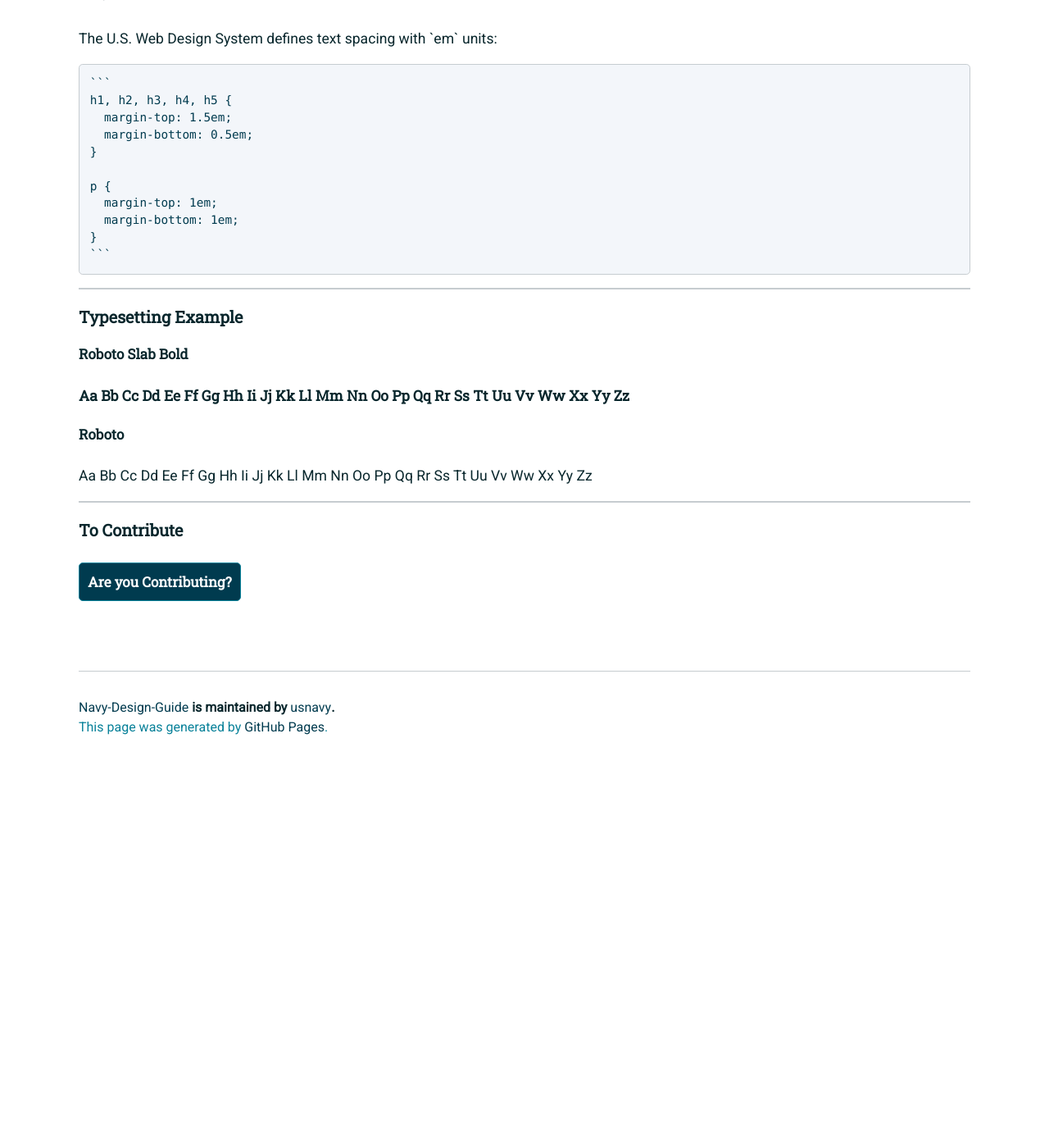
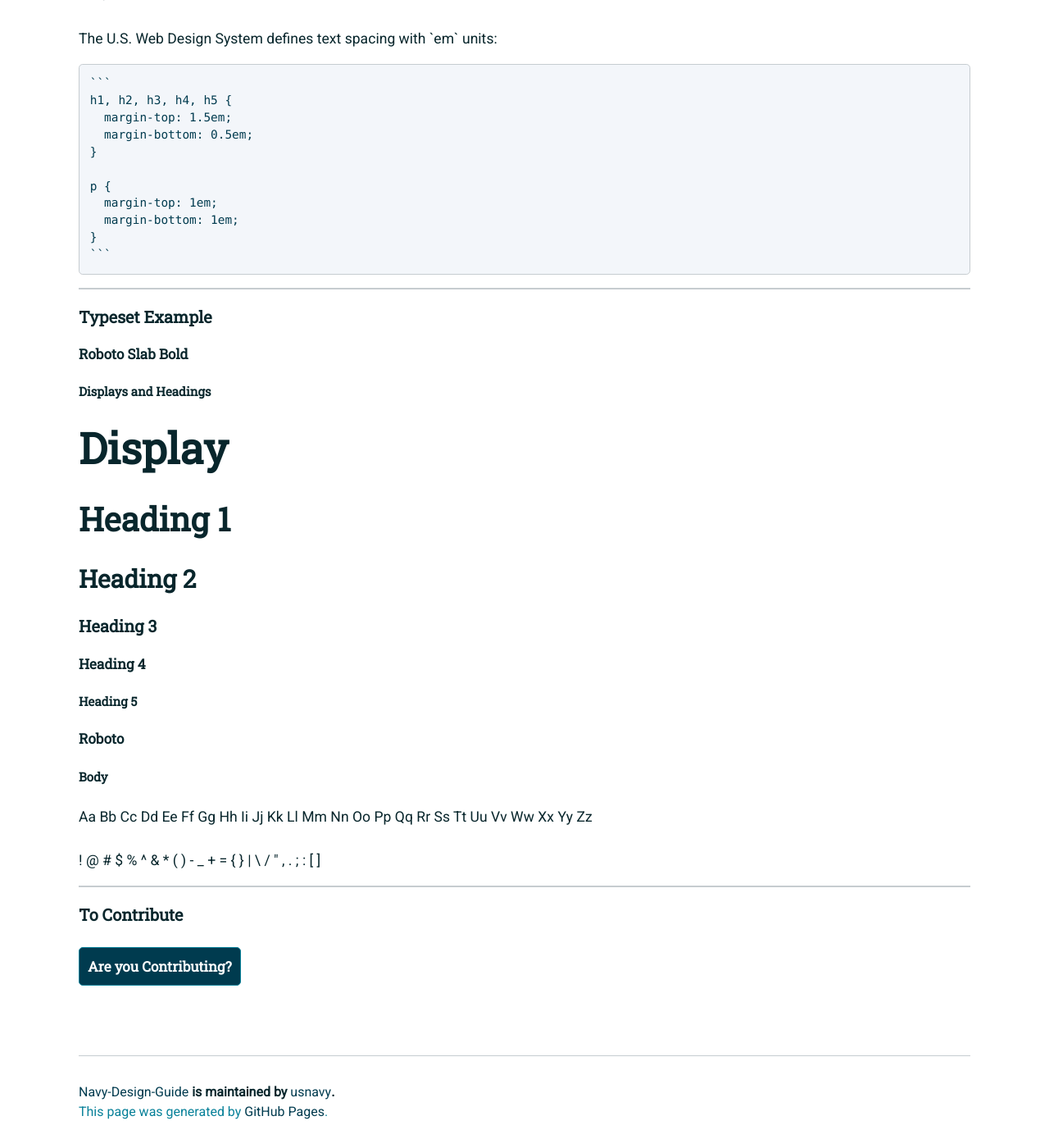
Before and after one commit to usnavy/Navy-Design-Guide, a Jekyll site: the page built from typesetting.md, in a window 1280 px wide and 1400 px high, scrolled down 1726 px. Shown: the whole window at 82% size. Built offline with Jekyll 4.4.1, drawn with Linux system fonts in a browser that asks for light colours; our own code applies the rules of GitHub Pages for plain Markdown files; before the commit the page ends 2657 px from its top, so only the background shows below that.

Commit message:
Update typesetting.md

```diff
--- a/typesetting.md
+++ b/typesetting.md
@@ -57,16 +57,26 @@ p {
 
 <hr>
 
-### Typesetting Example
+### Typeset Example
 
 #### Roboto Slab Bold
-<p class="roboto-slab">
+##### Displays and Headings
+
+<display>Display</display>
+# Heading 1
+## Heading 2
+### Heading 3
+#### Heading 4
+##### Heading 5
+
+#### Roboto
+##### Body
+<p class="roboto">
 Aa Bb Cc Dd Ee Ff Gg Hh Ii Jj Kk Ll Mm Nn Oo Pp Qq Rr Ss Tt Uu Vv Ww Xx Yy Zz
 </p>
 
-#### Roboto
 <p class="roboto">
-Aa Bb Cc Dd Ee Ff Gg Hh Ii Jj Kk Ll Mm Nn Oo Pp Qq Rr Ss Tt Uu Vv Ww Xx Yy Zz
+! @ # $ % ^ & * ( ) - _ + = { } | \ / " , . ; : [ ]
 </p>
 
 <hr>
```
